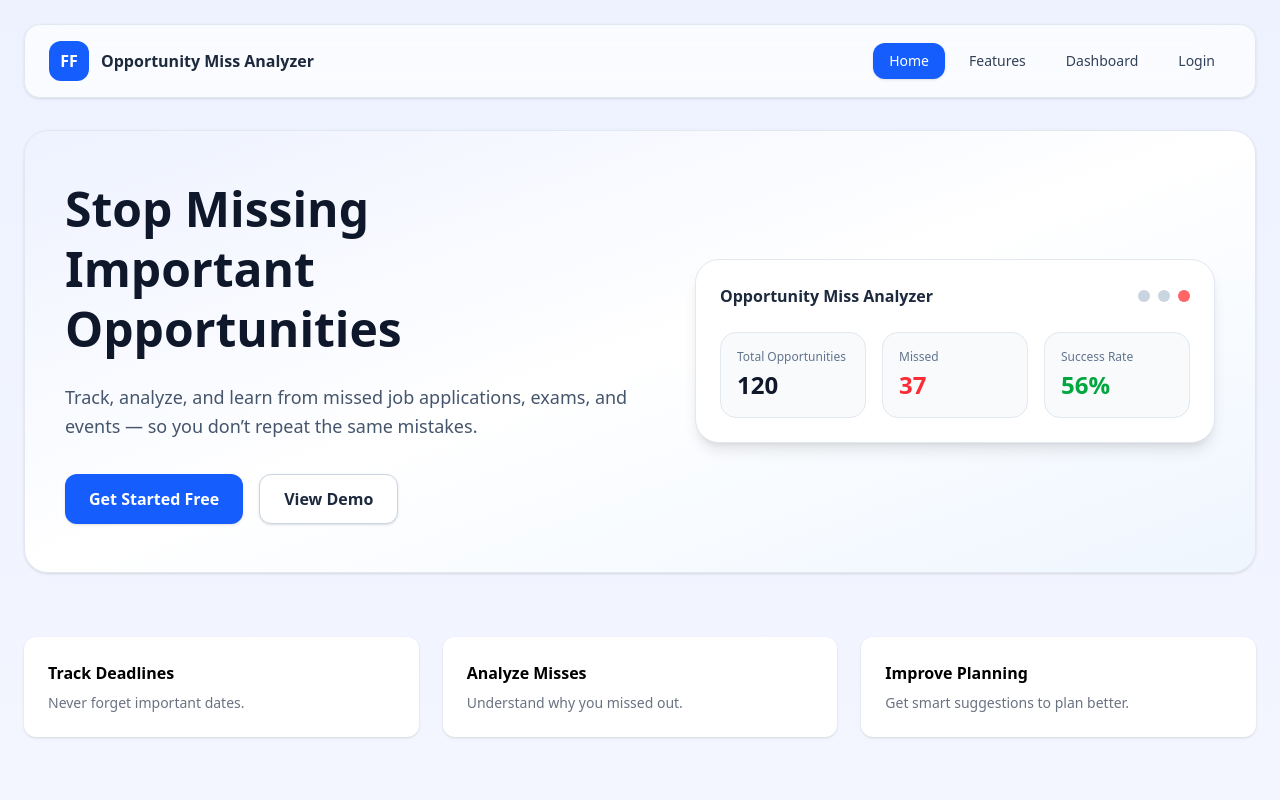
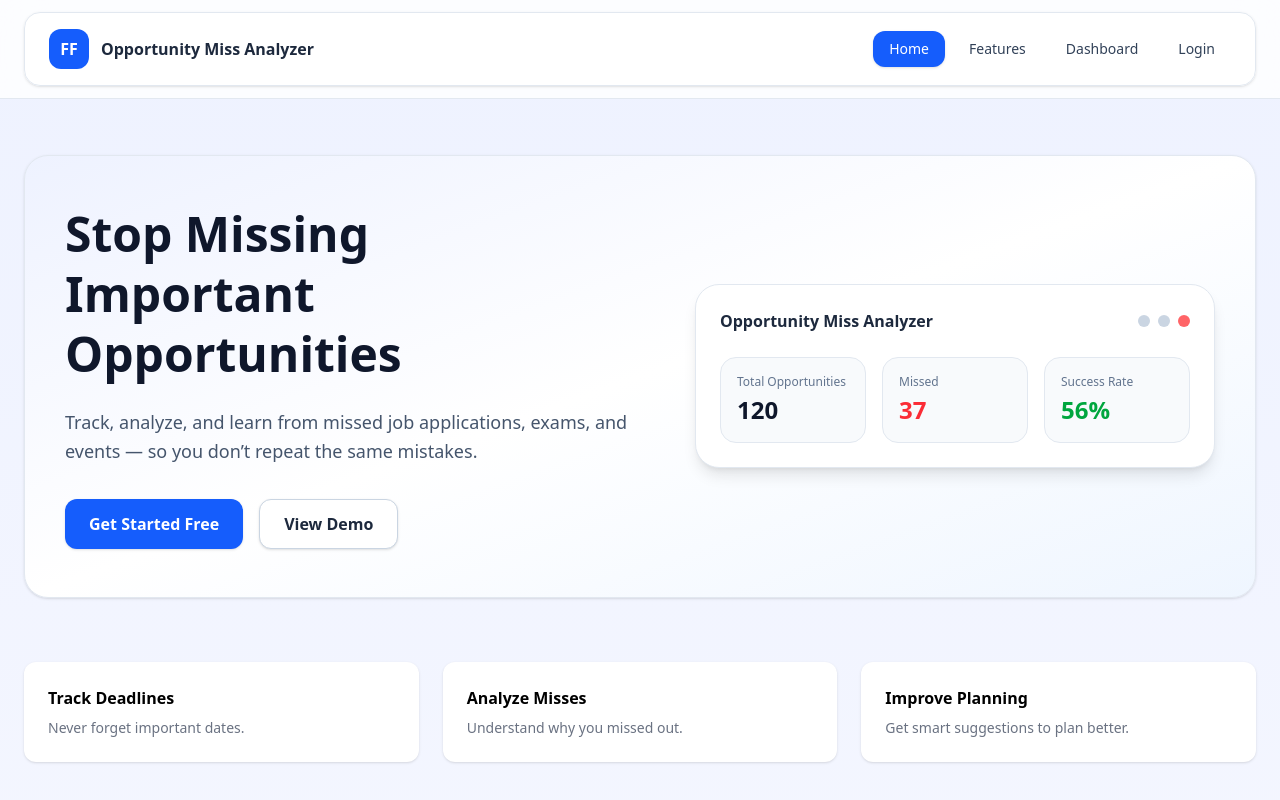
Before and after one commit to Adityapatel2120/FailForward, a React (Vite) app: page / in a window 1280 px wide. Shown: the top 800 px of the page. Built offline with nearby package versions, Linux system fonts and the light colour scheme.

Commit message:
feat: update app entry, routing and global styles

```diff
--- a/src/App.jsx
+++ b/src/App.jsx
@@ -11,20 +11,28 @@ import Signup from "./pages/Signup";
 export default function App() {
   return (
     <BrowserRouter>
-      <div className="min-h-screen bg-gradient-to-b from-[#eef2ff] via-[#f5f7ff] to-[#eef2ff]">
+      {/* Root wrapper: light = soft indigo gradient, dark = slate-900 */}
+      <div className="min-h-screen bg-gradient-to-b from-[#eef2ff] via-[#f5f7ff] to-[#eef2ff] dark:bg-gradient-to-b dark:from-slate-900 dark:via-slate-900 dark:to-slate-900 transition-colors duration-300">
+
+        {/* Full-width sticky navbar bar */}
+        <div className="w-full sticky top-0 z-50 border-b border-slate-200 dark:border-slate-700/60 bg-white/80 dark:bg-slate-900/90 backdrop-blur-xl">
+          <div className="max-w-[1400px] mx-auto px-6 py-3">
+            <Navbar />
+          </div>
+        </div>
+
+        {/* Page content */}
         <div className="max-w-[1400px] mx-auto px-6 py-6">
-          <Navbar />
-
           <Routes>
-            <Route path="/" element={<Home />} />
-            <Route path="/features" element={<FeaturesPage />} />
-            <Route path="/dashboard" element={<DashboardPage />} />
-            <Route path="/login" element={<Login />} />
-            <Route path="/signup" element={<Signup />} />
+            <Route path="/"          element={<Home />}         />
+            <Route path="/features"  element={<FeaturesPage />} />
+            <Route path="/dashboard" element={<DashboardPage />}/>
+            <Route path="/login"     element={<Login />}        />
+            <Route path="/signup"    element={<Signup />}       />
           </Routes>
-
           <Footer />
         </div>
+
       </div>
     </BrowserRouter>
   );
--- a/src/index.css
+++ b/src/index.css
@@ -1 +1,15 @@
 @import "tailwindcss";
+@keyframes fadeIn {
+  from {
+    opacity: 0;
+    transform: scale(0.95);
+  }
+  to {
+    opacity: 1;
+    transform: scale(1);
+  }
+}
+
+.animate-fadeIn {
+  animation: fadeIn 0.2s ease-in-out;
+}
--- a/src/main.jsx
+++ b/src/main.jsx
@@ -2,9 +2,12 @@ import React from "react";
 import ReactDOM from "react-dom/client";
 import App from "./App.jsx";
 import "./index.css";
+import { ThemeProvider } from "./context/ThemeContext";  // ← add this
 
 ReactDOM.createRoot(document.getElementById("root")).render(
   <React.StrictMode>
-    <App />
+    <ThemeProvider>        {/* ← add this */}
+      <App />
+    </ThemeProvider>       {/* ← add this */}
   </React.StrictMode>
 );
```
